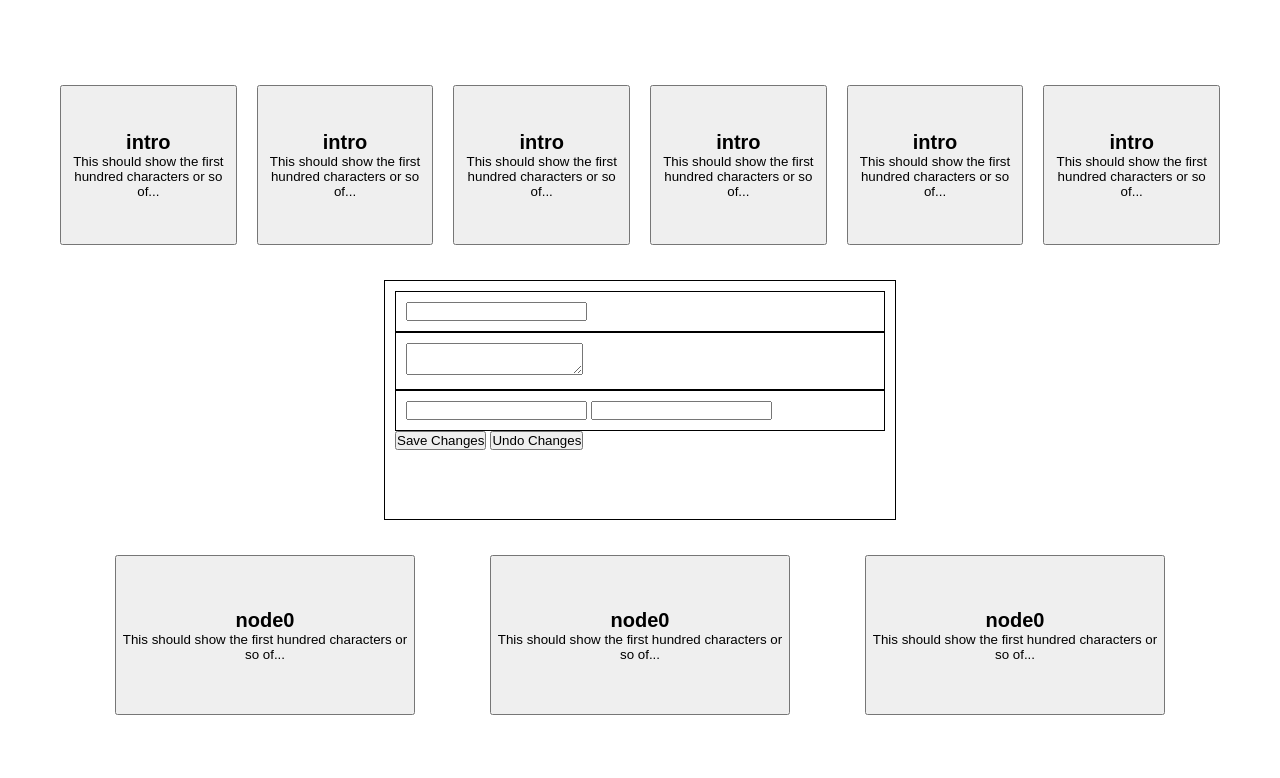
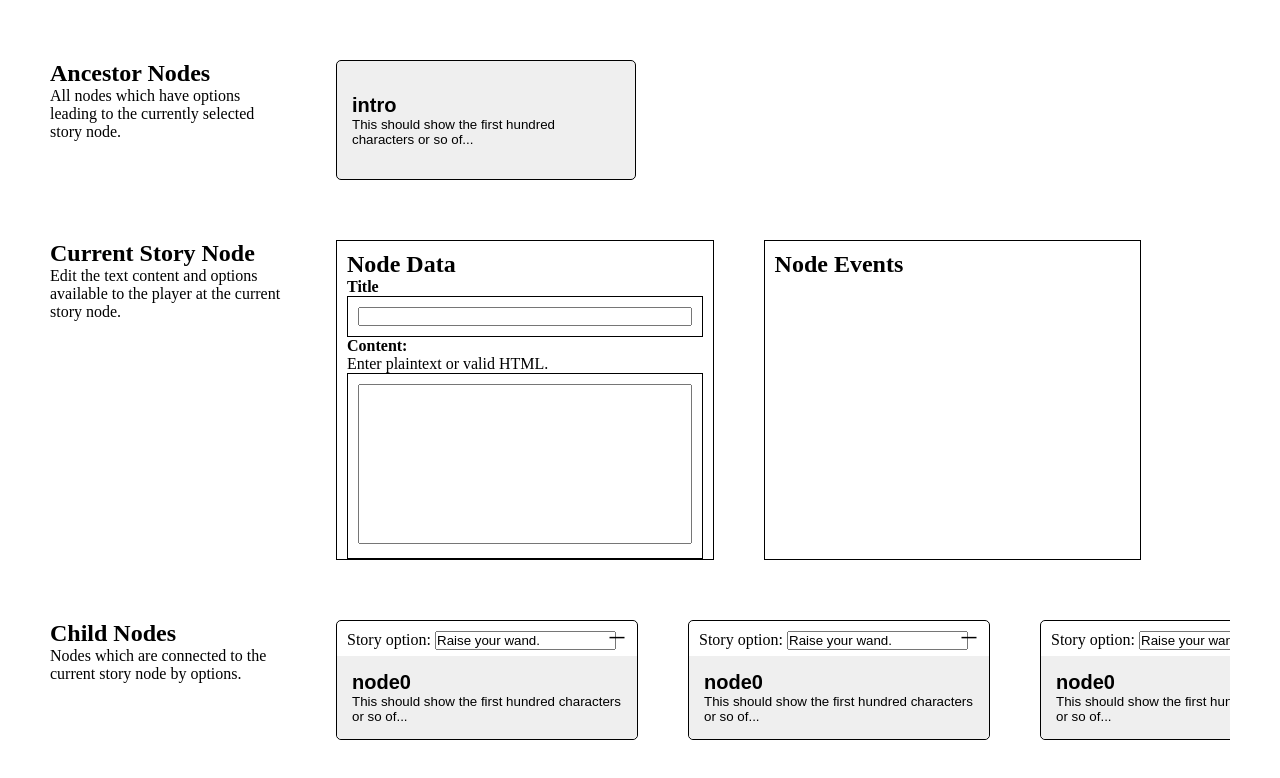
Before and after one commit to nymphofthevales/Page-Exploration, an Electron app: page index.html in a window 1280 px wide. Drawn offline with Linux system fonts and the light colour scheme.

Commit message:
design format for visual editor

```diff
--- a/index.html
+++ b/index.html
@@ -9,67 +9,102 @@
 </head>
 <body>
     <div id="application">
+        <div id="labels">
+            <div id="ancestors-label">
+                <h2>Ancestor Nodes</h2>
+                <p>All nodes which have options leading to the currently selected story node.</p>
+            </div>
+            <div id="current-label">
+                <h2>Current Story Node</h2>
+                <p>Edit the text content and options available to the player at the current story node.</p>
+            </div>
+            <div id="child-label">
+                <h2>Child Nodes</h2>
+                <p>Nodes which are connected to the current story node by options.</p>
+            </div>
+        </div>
+        <div id="actionable-content">
             <div id="ancestors" class="node-viewer">
-            <button id="parent-eg" class="hidden story-node">
-                <h2 id="parent-eg-title">intro</h2>
-                <p id="parent-eg-content-preview">This should show the first hundred characters or so of...</p>
-            </button>
-            <button id="parent-eg" class="hidden story-node">
-                <h2 id="parent-eg-title">intro</h2>
-                <p id="parent-eg-content-preview">This should show the first hundred characters or so of...</p>
-            </button>
-            <button id="parent-eg" class="hidden story-node">
-                <h2 id="parent-eg-title">intro</h2>
-                <p id="parent-eg-content-preview">This should show the first hundred characters or so of...</p>
-            </button>
-            <button id="parent-eg" class="hidden story-node">
-                <h2 id="parent-eg-title">intro</h2>
-                <p id="parent-eg-content-preview">This should show the first hundred characters or so of...</p>
-            </button>
-            <button id="parent-eg" class="hidden story-node">
-                <h2 id="parent-eg-title">intro</h2>
-                <p id="parent-eg-content-preview">This should show the first hundred characters or so of...</p>
-            </button>
-            <button id="parent-eg" class="hidden story-node">
+                <button id="parent-eg" class="hidden story-node ancestor-node">
                     <h2 id="parent-eg-title">intro</h2>
                     <p id="parent-eg-content-preview">This should show the first hundred characters or so of...</p>
                 </button>
             </div>
 
-        <div id="current">
+            <div id="current" class="node-viewer">
                 <form action="javascript:void(0);" id="current-editor-form">
-
+                    <h2>Node Data</h2>
+                    <label for="current-title">
+                        <h4>Title</h4>
+                    </label>
                     <fieldset id="current-title">
                         <input type="text" id="current-title-editor">
                     </fieldset>
-                <label for="current-content"></label>
+                    <label for="current-content">
+                        <h4>Content:</h4>
+                        <p>Enter plaintext or valid HTML.</p>
+                    </label>
                     <fieldset id="current-content">
                         <textarea id="current-content-editor"></textarea>
                     </fieldset>
-                <fieldset id="current-options">
-                    <div id="option-eg">
-                        <input type="text" id="option-eg-text-editor">
-                        <input type="text" id="option-eg-destination">
-                    </div>
-                </fieldset>
-                <button id="current-submit">Save Changes</button>
-                <button id="current-cancel">Undo Changes</button>
+                </form>
+                <form action="javascript:void(0);" id="">
+                    <h2>Node Events</h2>
                 </form>
             </div>
 
             <div id="children" class="node-viewer">
-            <button id="child-eg" class="hidden story-node">
+
+                <div id="child-eg-bundle" class="child-bundle">
+                    <form action="javascript:void(0);" id="child-eg-option-form" class="option-form">
+                        <label for="child-eg-option-text">Story option:</label>
+                        <input type="text" id="child-eg-option-text" value="Raise your wand.">
+                    </form>
+                    <button id="child-eg" class="hidden story-node child-node">
                         <h2 id="child-eg-title">node0</h2>
                         <p id="child-eg-content-preview">This should show the first hundred characters or so of...</p>
                     </button>
-            <button id="child-eg" class="hidden story-node">
+                    <button id="remove-child">—</button>
+                </div>
+
+                <div id="child-eg-bundle" class="child-bundle">
+                    <form action="javascript:void(0);" id="child-eg-option-form" class="option-form">
+                        <label for="child-eg-option-text">Story option:</label>
+                        <input type="text" id="child-eg-option-text" value="Raise your wand.">
+                    </form>
+                    <button id="child-eg" class="hidden story-node child-node">
                         <h2 id="child-eg-title">node0</h2>
                         <p id="child-eg-content-preview">This should show the first hundred characters or so of...</p>
                     </button>
-            <button id="child-eg" class="hidden story-node">
+                    <button id="remove-child">—</button>
+                </div>
+
+                <div id="child-eg-bundle" class="child-bundle">
+                    <form action="javascript:void(0);" id="child-eg-option-form" class="option-form">
+                        <label for="child-eg-option-text">Story option:</label>
+                        <input type="text" id="child-eg-option-text" value="Raise your wand.">
+                    </form>
+                    <button id="child-eg" class="hidden story-node child-node">
                         <h2 id="child-eg-title">node0</h2>
                         <p id="child-eg-content-preview">This should show the first hundred characters or so of...</p>
                     </button>
+                    <button id="remove-child">—</button>
+                </div>
+
+                <div id="child-eg-bundle" class="child-bundle">
+                    <form action="javascript:void(0);" id="child-eg-option-form" class="option-form">
+                        <label for="child-eg-option-text">Story option:</label>
+                        <input type="text" id="child-eg-option-text" value="Raise your wand.">
+                    </form>
+                    <button id="child-eg" class="hidden story-node child-node">
+                        <h2 id="child-eg-title">node0</h2>
+                        <p id="child-eg-content-preview">This should show the first hundred characters or so of...</p>
+                    </button>
+                    <button id="remove-child">—</button>
+                </div>
+
+                <button id="add-child">+</button>
+            </div>
         </div>
     </div>
 
--- a/style.css
+++ b/style.css
@@ -3,6 +3,7 @@
     box-sizing: border-box;
     margin: 0 0 0 0;
     padding: 0 0 0 0;
+    outline: none !important;
 }
 
 #application {
@@ -10,12 +11,36 @@
     width: 100vw;
     padding: 50px;
     display: flex;
+    flex-direction: row;
+    align-items: center;
+    justify-content: space-evenly;
+}
+#labels {
+    width: 20%;
+}
+#actionable-content {
+    width: 80%;
+
+}
+#actionable-content, #labels {
+    height: 100vh;
+    display: flex;
     flex-direction: column;
     align-items: center;
     justify-content: space-evenly;
 }
+#ancestors-label, #child-label {
+    height: 15vh;
+}
+#current-label {
+    height: 40vh;
+}
 
-#current, fieldset {
+form {
+    border: 1px solid black;
+    padding: 10px;
+}
+fieldset {
     padding: 10px;
     border: 1px solid black;
 }
@@ -24,20 +49,85 @@
     display: flex;
     flex-direction: row;
     align-items: center;
-    justify-content: space-evenly;
+    justify-content: flex-start;
     overflow-x: scroll;
     width: 100%;
+    height: 15vh;
+}
+
+.node-viewer > * {
+    height: 100%;
+    margin-left: 50px;
+}
+#current {
+    height: 40vh;
+}
+#current > form {
+    width: 40%;
+}
+#current-title-editor {
+    width: 100%;
+}
+#current-content-editor {
+    width: 100%;
     height: 20vh;
+    resize: none;
 }
 
 .story-node {
     width: 300px;
+    padding: 15px;
+    flex-grow: 0;
+    border-bottom-left-radius: 5px;
+    border-bottom-right-radius: 5px;
+}
+.story-node > * {
+    text-align: left;
+}
+.story-node:hover, #add-child:hover, #remove-child:hover {
+    background-color: #ff8899;
+}
+.story-node:active, #add-child:active, #remove-child:active {
+    background-color: #770033;
+    color: white;
+}
+.child-node {
+    border: none;
+    height: 70%;
+}
+.child-bundle, .ancestor-node {
     height: 100%;
-    margin: 10px;
-    flex-grow: 0;
+    border: 1px solid black;
+    border-radius: 5px;
+}
+.child-bundle {
+    position: relative;
+}
+.option-form {
+    border: none;
+    height: 30%;
 }
 
-#current {
-    width: 40vw;
-    height: 30vh;
+#add-child {
+    height: 70px;
+    width: 70px;
+    border-radius: 35px;
+    font-size: 35px;
+    font-weight: lighter;
 }
+
+#remove-child {
+    height: 20px;
+    width: 30px;
+    border-radius: 10px;
+    position: absolute;
+    top: 5px;
+    right: 5px;
+    font-size: 15px;
+    font-weight: bold;
+}
+
+#add-child, #remove-child {
+    border: none;
+    background-color: transparent;
+}
```
Also changed, not shown: Graph.ts (deleted, +0 -38 lines). Lines whose indentation alone changed are shown as unchanged.
